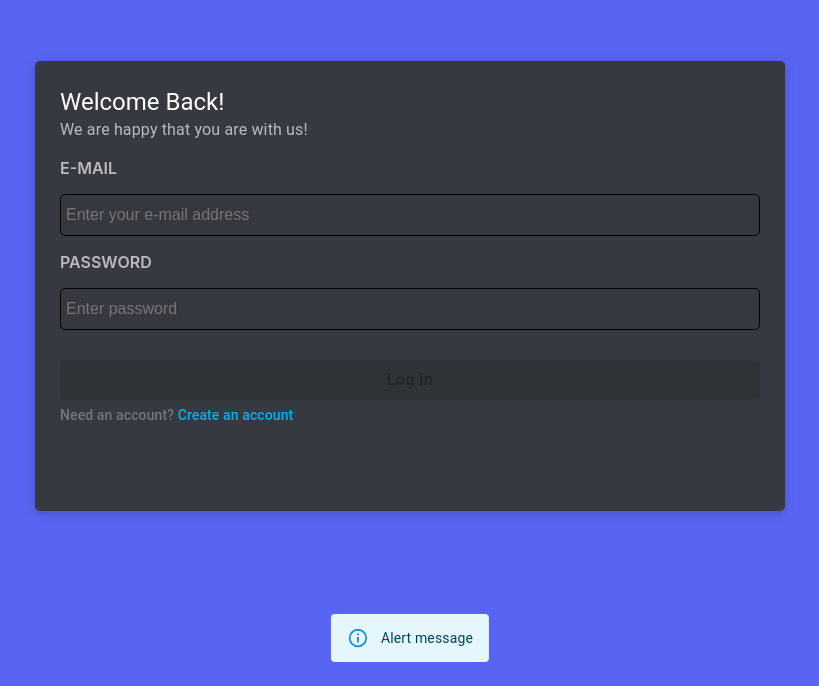
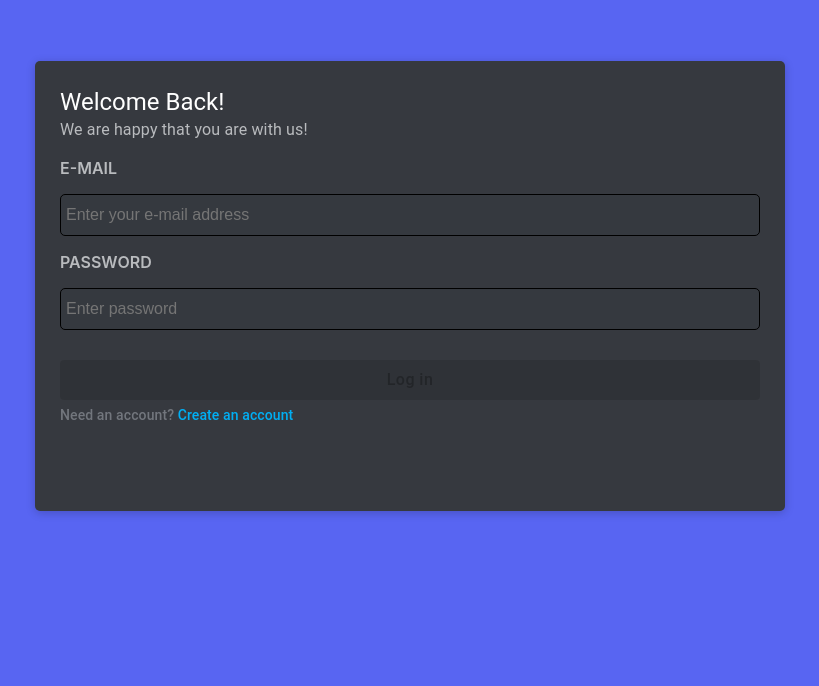
Before and after one commit to ezzypzzy/discord-app, a React (Create React App) app in the folder frontend/: page /login in a window 1280 px wide. Shown: the part 114-800 px from the top of the page, without its empty margins (230-1049 px from the left). Built offline with nearby package versions, Linux system fonts and the light colour scheme.

Commit message:
prepare store for custom alert messages

```diff
--- a/frontend/src/shared/components/AlertNotification.js
+++ b/frontend/src/shared/components/AlertNotification.js
@@ -1,20 +1,44 @@
 import React from "react";
 import Alert from "@mui/material/Alert";
 import Snackbar from "@mui/material/Snackbar";
-// we will be managing our alert state using redux store
+// connect hook because we will be managing our alert state using redux store
 import { connect } from "react-redux";
+import { getActions } from "../../store/actions/authActions";
 
-const AlertNotification = (props) => {
+// These actions are coming from the alertActions.js file
+// as we have used the mapActionsToProps function below
+const AlertNotification = ({
+  showAlertMessage,
+  alertMessageContent,
+  closeAlertMessage,
+}) => {
   return (
     <Snackbar
       anchorOrigin={{ vertical: "bottom", horizontal: "center" }}
-      open // options: true, false
-      onClose={() => {}}
-      // autoHideDuration={6000}
+      open={showAlertMessage} // options: true, false
+      onClose={closeAlertMessage}
+      autoHideDuration={6000}
     >
-      <Alert severity="info">Alert message</Alert>
+      <Alert severity="info">{alertMessageContent}</Alert>
     </Snackbar>
   );
 };
 
-export default AlertNotification;
+// mapStoreStateToProps function allows us to access the state of the store in this component
+// --> For this, have to setup the store in store.store.js file
+// we will add our alertReducer to the combineReducers function in store.store.js file
+// --> This alert is being recieved from the store (rootReducer).
+const mapStoreStateToProps = ({ alert }) => {
+  return {
+    ...alert,
+  }
+}
+
+// Again, recieving dispatch, thanks to connect hook
+const mapActionsToProps = (dispatch) => {
+  return {
+    ...getActions(dispatch),
+  }
+};
+
+export default connect(mapStoreStateToProps, mapActionsToProps)(AlertNotification);
--- a/frontend/src/store/actions/authActions.js
+++ b/frontend/src/store/actions/authActions.js
@@ -1,4 +1,5 @@
 import * as api from "../../api";
+import { openAlertMessage } from "./alertActions";
 
 export const authActions = {
   // This is the redux action type that will be dispatched when the user details are set in the store.
@@ -32,6 +33,7 @@ const login = (userDetails, navigate) => async (dispatch) => {
 
   if (response.error) {
     // Show error message in alert
+    dispatch(openAlertMessage(response?.exception?.message));
   } else {
     // userDetails is the user object returned from the API (server) after successful login.
     // returns undefined if response.data is undefined else returns response.data.userDetails
@@ -50,6 +52,7 @@ const register = (userDetails, navigate) => async (dispatch) => {
 
   if (response.error) {
     // Show error message in alert
+    dispatch(openAlertMessage(response?.exception?.message));
   } else {
     // userDetails is the user object returned from the API (server) after successful login.
     // returns undefined if response.data is undefined else returns response.data.userDetails
--- a/frontend/src/store/store.js
+++ b/frontend/src/store/store.js
@@ -1,21 +1,25 @@
 // 'composeWithDevTools' is a function that allows you to turn on the Redux DevTools extension in your browser for debugging purposes.
-import { composeWithDevTools } from 'redux-devtools-extension';
+import { composeWithDevTools } from "redux-devtools-extension";
 
 // Here we're importing several utilities from 'redux':
 // 'combineReducers' allows you to merge multiple reducers into one,
 // 'createStore' is a function that creates your Redux store,
 // and 'applyMiddleware' is a Redux method that lets you use middleware in the dispatch process.
-import { combineReducers, createStore, applyMiddleware } from 'redux';
+import { combineReducers, createStore, applyMiddleware } from "redux";
 
 // Thunk is a middleware that allows you to write action creators that return a function instead of an action
 // It can be used to delay the dispatch of an action or to dispatch only if certain conditions are met.
-import thunk from 'redux-thunk';
+import thunk from "redux-thunk";
 
-import authReducer from './reducers/authReducer';
+import authReducer from "./reducers/authReducer";
+import alertReducer from "./reducers/alertReducer";
 
 // 'rootReducer' will be the single source of truth for your state tree in your Redux store.
+// --> We find this useful as this will help us to avoid creating one big reducer function.
+// Therefore, we are able to split our application state into multiple reducers.
 const rootReducer = combineReducers({
   auth: authReducer,
+  alert: alertReducer,
 });
 
 // Here, the Redux store is being created using createStore. The first argument is the root reducer,
```
